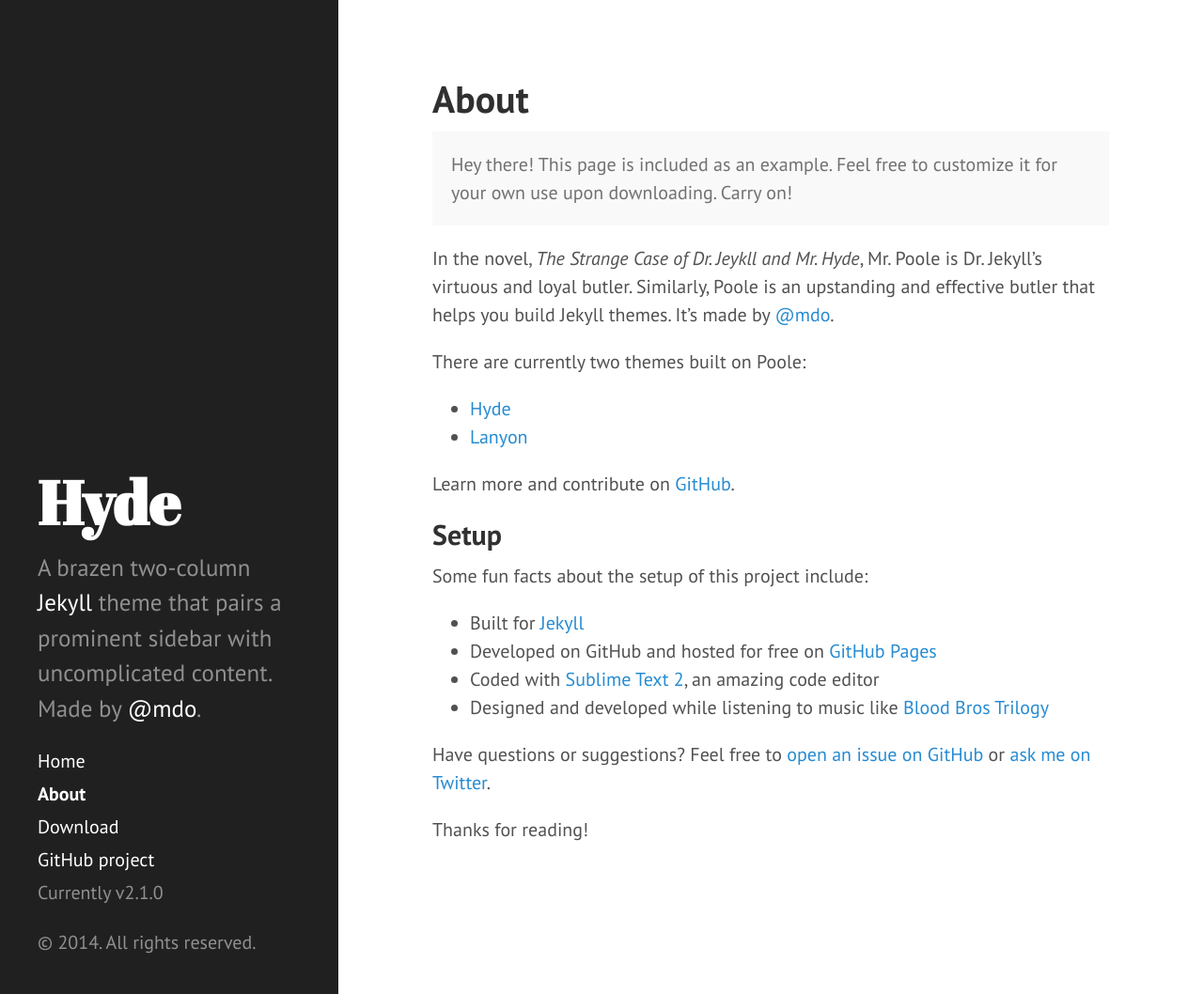
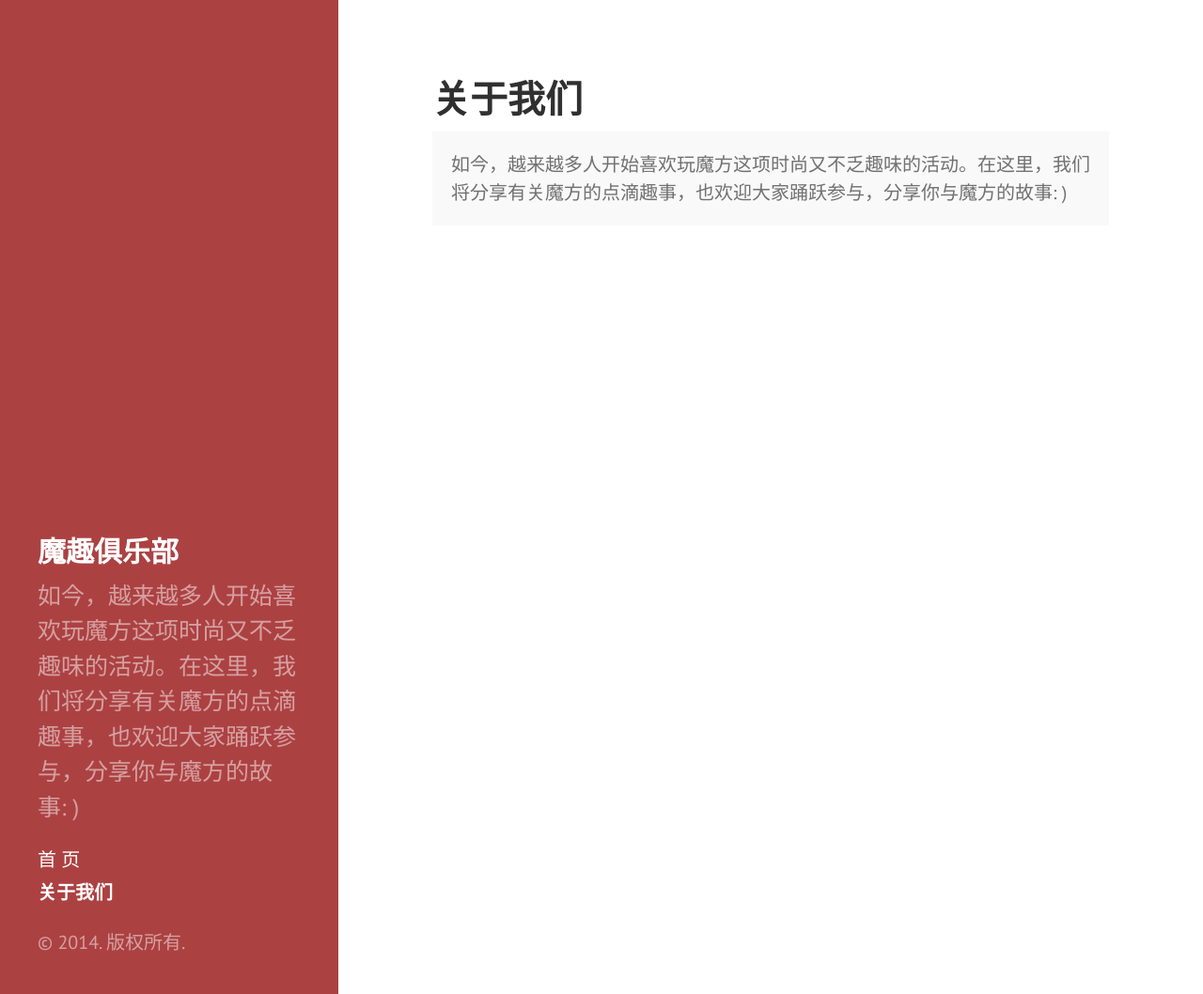
Before and after one commit to magicfunclub/magicfunclub.github.io, a Jekyll site: the page built from about.md, in a window 1280 px wide and 1058 px high. Shown: the whole window at 94% size. Built offline with Jekyll 4.4.1, drawn with Linux system fonts in a browser that asks for light colours; Markdown is read by kramdown in place of the engine named in the settings.

Commit message:
update contents

```diff
--- a/_config.yml
+++ b/_config.yml
@@ -7,20 +7,21 @@
 relative_permalinks: true
 
 # Setup
-title:            Hyde
-tagline:          'A Jekyll theme'
-description:      'A brazen two-column <a href="http://jekyllrb.com" target="_blank">Jekyll</a> theme that pairs a prominent sidebar with uncomplicated content. Made by <a href="https://twitter.com/mdo" target="_blank">@mdo</a>.'
+title:            魔趣俱乐部
+tagline:          '分享魔方的乐趣'
+description:      '如今，越来越多人开始喜欢玩魔方这项时尚又不乏趣味的活动。在这里，我们将分享有关魔方的点滴趣事，也欢迎大家踊跃参与，分享你与魔方的故事: )'
+description_bak:      'A brazen two-column <a href="http://jekyllrb.com" target="_blank">Jekyll</a> theme that pairs a prominent sidebar with uncomplicated content. Made by <a href="https://twitter.com/mdo" target="_blank">@mdo</a>.'
 url:              http://hyde.getpoole.com
 baseurl:          /
 
 author:
-  name:           'Mark Otto'
-  url:            https://twitter.com/mdo
+  name:           '魔趣俱乐部'
+  url:            http://magicfunclub.github.io
 
-paginate:         5
+paginate:         2
 
 # Custom vars
-version:          2.1.0
+version:          1.0.0
 
 github:
-  repo:           https://github.com/poole/hyde
+  repo:           https://github.com/magicfunclub/magicfunclub.github.io
--- a/_includes/sidebar.html
+++ b/_includes/sidebar.html
@@ -1,16 +1,16 @@
 <div class="sidebar">
   <div class="container sidebar-sticky">
     <div class="sidebar-about">
-      <h1>
+      <h2>
         <a href="{{ site.baseurl }}">
           {{ site.title }}
         </a>
-      </h1>
+      </h2>
       <p class="lead">{{ site.description }}</p>
     </div>
 
     <nav class="sidebar-nav">
-      <a class="sidebar-nav-item{% if page.url == site.baseurl %} active{% endif %}" href="{{ site.baseurl }}">Home</a>
+      <a class="sidebar-nav-item{% if page.url == site.baseurl %} active{% endif %}" href="{{ site.baseurl }}">首 页</a>
 
       {% comment %}
         The code below dynamically generates a sidebar nav of pages with
@@ -26,11 +26,8 @@
         {% endif %}
       {% endfor %}
 
-      <a class="sidebar-nav-item" href="{{ site.github.repo }}/archive/v{{ site.version }}.zip">Download</a>
-      <a class="sidebar-nav-item" href="{{ site.github.repo }}">GitHub project</a>
-      <span class="sidebar-nav-item">Currently v{{ site.version }}</span>
     </nav>
 
-    <p>&copy; {{ site.time | date: '%Y' }}. All rights reserved.</p>
+    <p>&copy; {{ site.time | date: '%Y' }}. 版权所有.</p>
   </div>
 </div>
--- a/_layouts/default.html
+++ b/_layouts/default.html
@@ -3,7 +3,7 @@
 
   {% include head.html %}
 
-  <body>
+  <body class="theme-base-08">
 
     {% include sidebar.html %}
 
--- a/about.md
+++ b/about.md
@@ -1,30 +1,8 @@
 ---
 layout: page
-title: About
+title: 关于我们
 ---
 
 <p class="message">
-  Hey there! This page is included as an example. Feel free to customize it for your own use upon downloading. Carry on!
+  如今，越来越多人开始喜欢玩魔方这项时尚又不乏趣味的活动。在这里，我们将分享有关魔方的点滴趣事，也欢迎大家踊跃参与，分享你与魔方的故事: )
 </p>
-
-In the novel, *The Strange Case of Dr. Jeykll and Mr. Hyde*, Mr. Poole is Dr. Jekyll's virtuous and loyal butler. Similarly, Poole is an upstanding and effective butler that helps you build Jekyll themes. It's made by [@mdo](https://twitter.com/mdo).
-
-There are currently two themes built on Poole:
-
-* [Hyde](http://hyde.getpoole.com)
-* [Lanyon](http://lanyon.getpoole.com)
-
-Learn more and contribute on [GitHub](https://github.com/poole).
-
-## Setup
-
-Some fun facts about the setup of this project include:
-
-* Built for [Jekyll](http://jekyllrb.com)
-* Developed on GitHub and hosted for free on [GitHub Pages](https://pages.github.com)
-* Coded with [Sublime Text 2](http://sublimetext.com), an amazing code editor
-* Designed and developed while listening to music like [Blood Bros Trilogy](https://soundcloud.com/maddecent/sets/blood-bros-series)
-
-Have questions or suggestions? Feel free to [open an issue on GitHub](https://github.com/poole/issues/new) or [ask me on Twitter](https://twitter.com/mdo).
-
-Thanks for reading!
```
Also changed, not shown: _posts/2012-02-06-whats-jekyll.md (deleted, +0 -12 lines), _posts/2012-02-07-example-content.md (deleted, +0 -138 lines), _posts/2013-12-28-introducing-hyde.md (deleted, +0 -37 lines), _posts/2014-11-01-welcome-to-magic-fun.md (added, +8 -0 lines), index.html (+6 -6 lines).
